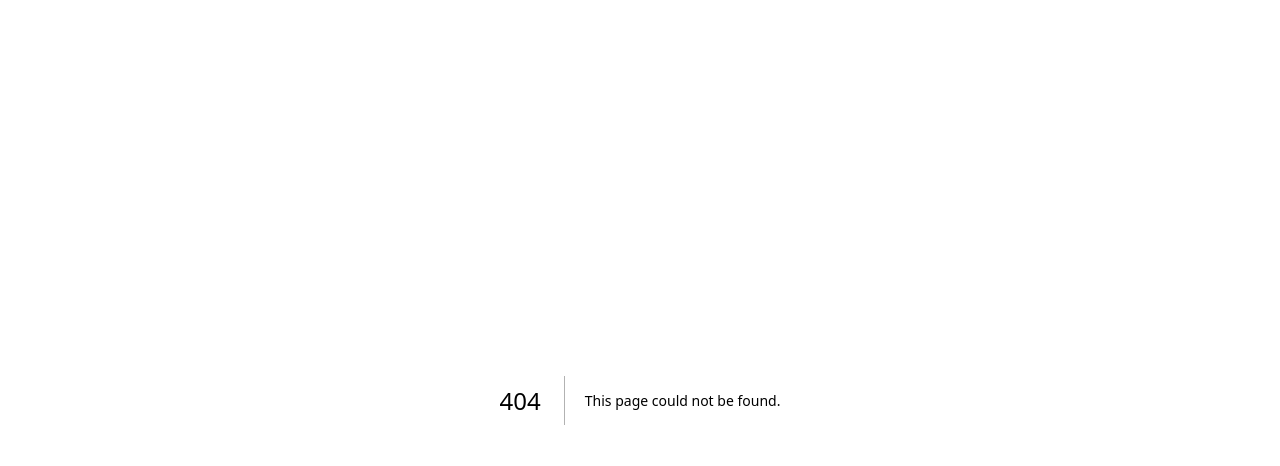
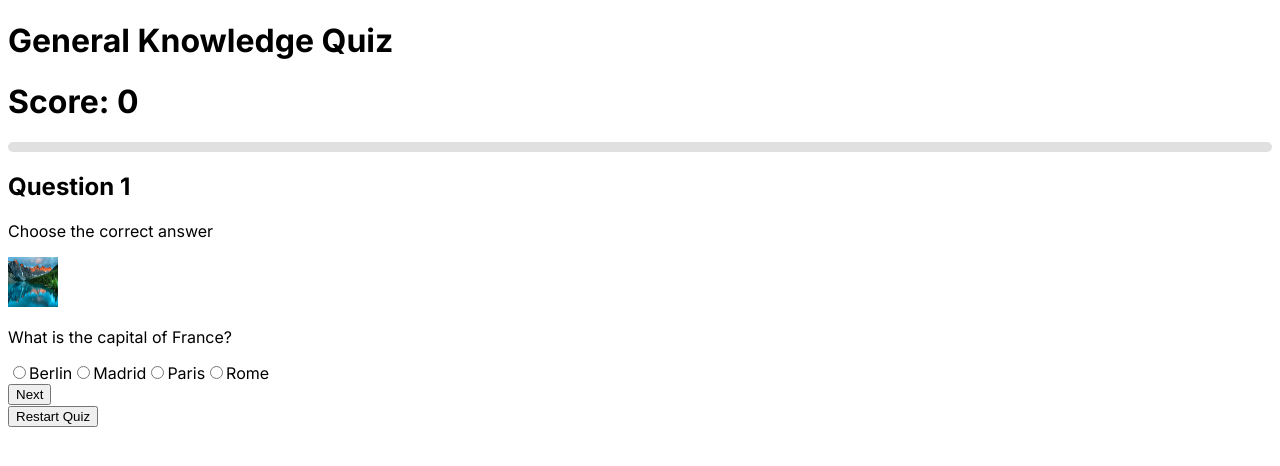
Before and after one commit to ziembick/quiz-engine, a Next.js app: page /quiz/1 in a window 1280 px wide. Before the commit this address had no page. Shown: the top 466 px of the page. Built offline with nearby package versions, Linux system fonts and the light colour scheme.

Commit message:
quizzes types

```diff
--- /dev/null
+++ b/public/quiz-metadata.json
@@ -0,0 +1,20 @@
+[
+  {
+    "quizId": 1,
+    "title": "General Knowledge Quiz",
+    "description": "Test your general knowledge with a variety of questions.",
+    "questions": [1, 2, 3]
+  },
+  {
+    "quizId": 2,
+    "title": "Fruit Knowledge Quiz",
+    "description": "How much do you know about fruits?",
+    "questions": [2]
+  },
+  {
+    "quizId": 3,
+    "title": "Math Quiz",
+    "description": "Challenge yourself with these math questions.",
+    "questions": [3]
+  }
+]
--- a/src/app/components/Questions/index.jsx
+++ b/src/app/components/Questions/index.jsx
@@ -4,10 +4,22 @@ import { motion } from "framer-motion";
 import Image from "next/image";
 
 export default function Question({ question, onAnswer }) {
-  const [selectedOption, setSelectedOption] = useState(null);
+  const [selectedOption, setSelectedOption] = useState(
+    question.type === "multiple-choice" ? [] : null
+  );
 
   const handleOptionChange = (e) => {
-    setSelectedOption(e.target.value);
+    const value = e.target.value;
+
+    if (question.type === "multiple-choice") {
+      setSelectedOption((prevSelected) =>
+        prevSelected.includes(value)
+          ? prevSelected.filter((option) => option !== value)
+          : [...prevSelected, value]
+      );
+    } else {
+      setSelectedOption(value);
+    }
   };
 
   const handleSubmit = () => {
@@ -46,7 +58,7 @@ export default function Question({ question, onAnswer }) {
               <input
                 type="checkbox"
                 value={option}
-                checked={selectedOption?.includes(option)}
+                checked={selectedOption.includes(option)}
                 onChange={handleOptionChange}
               />
               {option}
@@ -58,7 +70,7 @@ export default function Question({ question, onAnswer }) {
         <input
           type="text"
           value={selectedOption}
-          onChange={handleOptionChange}
+          onChange={(e) => setSelectedOption(e.target.value)}
         />
       )}
       <button onClick={handleSubmit}>Next</button>
--- a/src/app/components/Quiz/index.jsx
+++ b/src/app/components/Quiz/index.jsx
@@ -1,55 +1,70 @@
-"use client";
+'use client';
 import { useState, useEffect } from "react";
-import { AnimatePresence } from "framer-motion";
+import { AnimatePresence, motion } from "framer-motion";
 import Question from "../Questions";
 import styles from "./quiz.module.css";
 import Start from "../Start";
 import Score from "../Score";
-import { motion } from 'framer-motion'
 
-export default function Quiz() {
+export default function Quiz({ questionIds }) {
   const [questions, setQuestions] = useState([]);
-  const [currentQuestionId, setCurrentQuestionId] = useState(1);
+  const [currentQuestionId, setCurrentQuestionId] = useState(questionIds[0]);
   const [progress, setProgress] = useState(0);
   const [showRestart, setShowRestart] = useState(false);
   const [score, setScore] = useState(0);
-  const [notification, setNotification] = useState({ show: false, message: '', type: ''})
+  const [notification, setNotification] = useState({
+    show: false,
+    message: "",
+    type: "",
+  });
 
   useEffect(() => {
     fetch("/questions.json")
       .then((response) => response.json())
-      .then((data) => setQuestions(data));
-  }, []);
+      .then((data) => {
+        // Filter questions based on questionIds prop
+        const filteredQuestions = data.filter((question) =>
+          questionIds.includes(question.id)
+        );
+        setQuestions(filteredQuestions);
+      });
+  }, [questionIds]);
 
-  const handleAnswer = (answer) => {
+  const handleAnswer = (selectedOptions) => {
     const currentQuestion = questions.find((q) => q.id === currentQuestionId);
     if (currentQuestion) {
-      // Check if the answer is correct
-      const isCorrect = Array.isArray(currentQuestion.answer)
-        ? currentQuestion.answer.includes(answer)
-        : currentQuestion.answer === answer;
-
-      // Update the score
-      if (isCorrect) {
-        setScore((prevScore) => prevScore + 10);
-        setNotification({show: true, message: 'Correct!', type: 'success'})
+      let isCorrect = false;
+      if (Array.isArray(currentQuestion.answer)) {
+        isCorrect =
+          selectedOptions.length === currentQuestion.answer.length &&
+          selectedOptions.every((option) =>
+            currentQuestion.answer.includes(option)
+          );
       } else {
-        setScore((prevScore) => prevScore - 5);
-        setNotification({show: true, message: "Incorrect", type: 'error'})
+        isCorrect = currentQuestion.answer === selectedOptions;
       }
 
+      const updateScore = () => {
+        if (isCorrect) {
+          setScore((prevScore) => prevScore + 10);
+          setNotification({ show: true, message: "Correct!", type: "success" });
+        } else {
+          setScore((prevScore) => (prevScore > 0 ? prevScore - 5 : 0));
+          setNotification({ show: true, message: "Incorrect", type: "error" });
+        }
+      };
+
+      updateScore();
+
       setTimeout(() => {
-        setNotification({show: true, message: '', type: ''})
-      }, 2000)
+        setNotification({ show: false, message: "", type: "" });
+      }, 2000);
 
       // Move to the next question
-      setCurrentQuestionId(currentQuestion.next);
+      const nextQuestionId = currentQuestion.next || null;
+      setCurrentQuestionId(nextQuestionId);
       setProgress((prev) => prev + 1);
     }
-
-    // Process the answer and update the state as needed
-    setCurrentQuestionId(currentQuestion.next);
-    setProgress((prev) => prev + 1);
   };
 
   const handleRestartQuiz = () => {
@@ -79,7 +94,9 @@ export default function Quiz() {
           initial={{ opacity: 0, y: -50 }}
           animate={{ opacity: 1, y: 0 }}
           exit={{ opacity: 0, y: 50 }}
-          className={notification.type === 'success' ? styles.success : styles.error}
+          className={
+            notification.type === "success" ? styles.success : styles.error
+          }
         >
           {notification.message}
         </motion.div>
@@ -95,9 +112,7 @@ export default function Quiz() {
           onAnswer={handleAnswer}
         />
       </AnimatePresence>
-      <button onClick={handleRestartQuiz}>
-        Restart Quiz
-      </button>
+      <button onClick={handleRestartQuiz}>Restart Quiz</button>
     </div>
   );
 }
--- /dev/null
+++ b/src/app/components/Quizzes/index.jsx
@@ -0,0 +1,33 @@
+import { useState, useEffect } from 'react';
+import Link from 'next/link';
+
+export default function Quizzes() {
+  const [quizzes, setQuizzes] = useState([]);
+
+  useEffect(() => {
+    fetch('/quiz-metadata.json')
+      .then((response) => response.json())
+      .then((data) => setQuizzes(data));
+  }, []);
+
+  return (
+    <div>
+      <h1>Available Quizzes</h1>
+      <ul>
+        {quizzes.length > 0 ? (
+          quizzes.map((quiz) => (
+            <li key={quiz.quizId}>
+              <h2>{quiz.title}</h2>
+              <p>{quiz.description}</p>
+              <Link href={`/quiz/${quiz.quizId}`}>
+                Start Quiz
+              </Link>
+            </li>
+          ))
+        ) : (
+          <p>No quizzes available</p>
+        )}
+      </ul>
+    </div>
+  );
+}
--- a/src/app/components/Start/index.jsx
+++ b/src/app/components/Start/index.jsx
@@ -2,6 +2,7 @@
 
 import React, { useEffect, useState } from "react";
 import Quiz from "../Quiz";
+import Quizzes from "../Quizzes";
 
 export default function Start() {
   const [start, setStart] = useState(false);
@@ -18,7 +19,8 @@ export default function Start() {
           <button onClick={handleStartQuiz}>Start quiz</button>
         </div>
       ) : (
-        <Quiz />
+        <Quizzes />
+        // <Quiz />
       )}
     </div>
   );
--- /dev/null
+++ b/src/app/quiz/[id]/page.js
@@ -0,0 +1,30 @@
+'use client';
+import Quiz from '@/app/components/Quiz';
+import { useParams } from 'next/navigation';
+import { useState, useEffect } from 'react';
+
+
+export default function QuizPage() {
+  const { id } = useParams();
+  const [quiz, setQuiz] = useState(null);
+
+  useEffect(() => {
+    if (id) {
+      fetch('/quiz-metadata.json')
+        .then((response) => response.json())
+        .then((data) => {
+          const selectedQuiz = data.find((quiz) => quiz.quizId === parseInt(id));
+          setQuiz(selectedQuiz);
+        });
+    }
+  }, [id]);
+
+  if (!quiz) return <div>Loading...</div>;
+
+  return (
+    <div>
+      <h1>{quiz.title}</h1>
+      <Quiz questionIds={quiz.questions} />
+    </div>
+  );
+}
```
